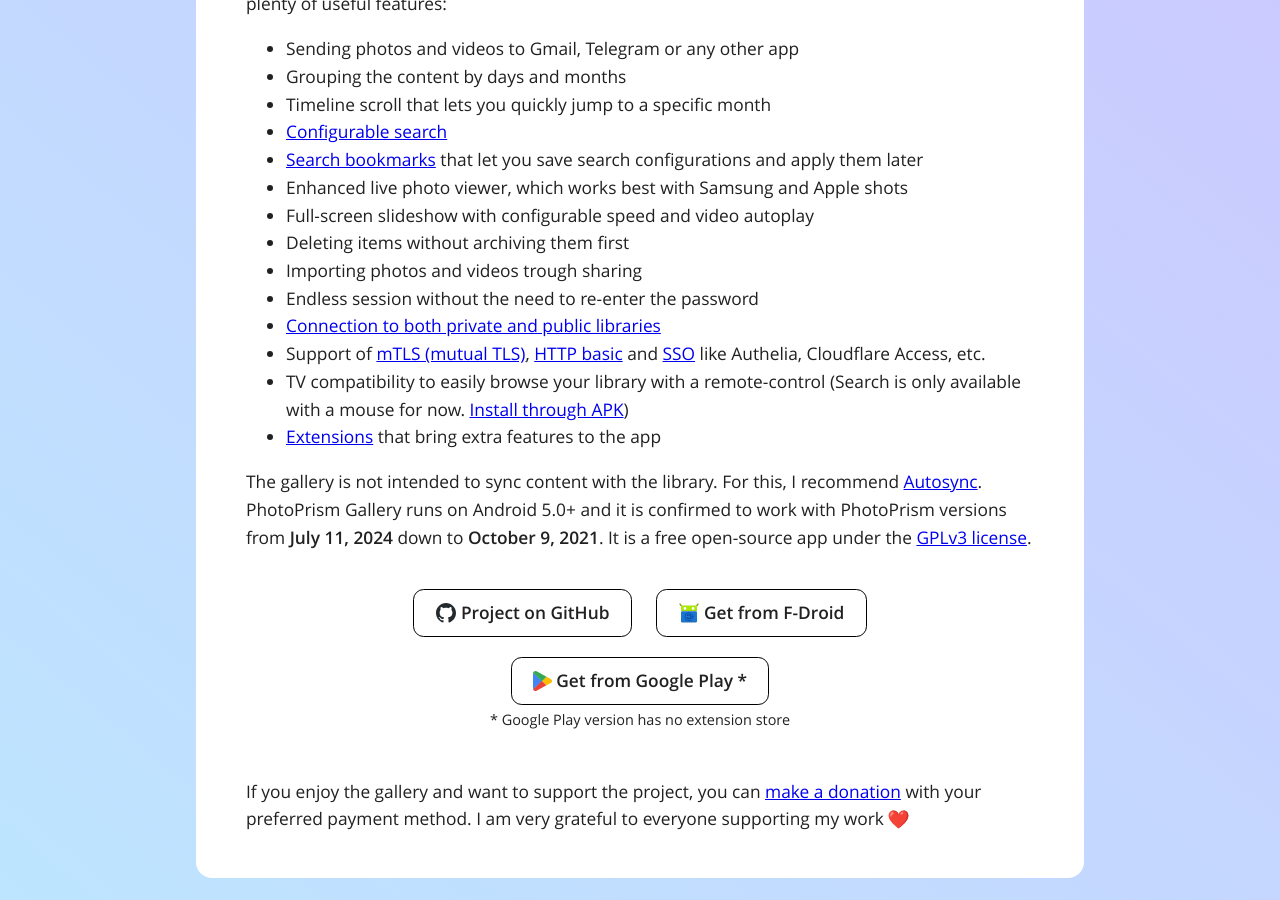
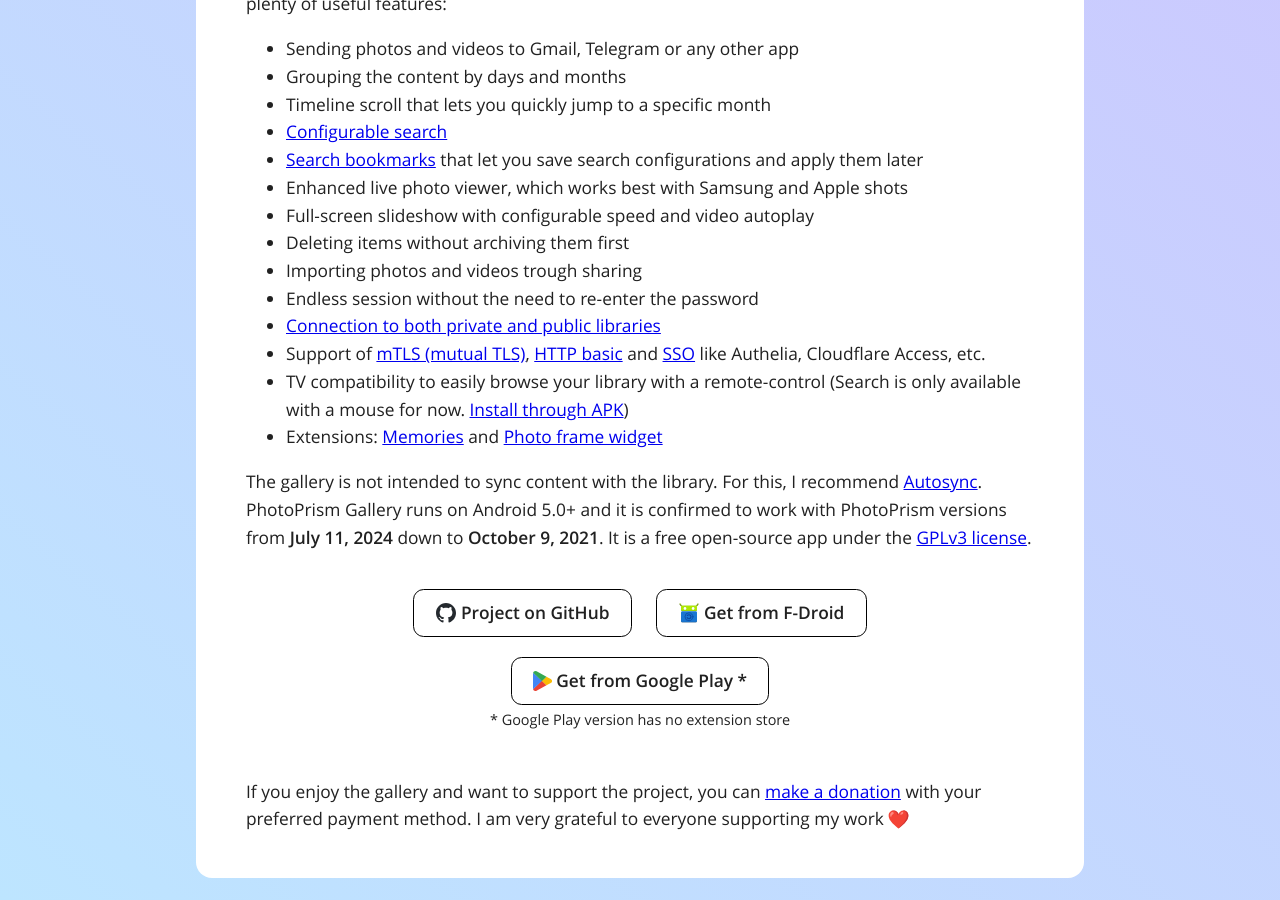
Before and after one commit to Radiokot/website, a Jekyll site: the page built from _projects/photoprism-android-gallery.html, in a window 1280 px wide and 900 px high, scrolled down 898 px. Built offline with Jekyll 4.4.1, drawn with Linux system fonts in a browser that asks for light colours.

Commit message:
Update PhotoPrism description

```diff
--- a/_projects/photoprism-android-gallery.html
+++ b/_projects/photoprism-android-gallery.html
@@ -58,8 +58,12 @@
         <a href="https://github.com/Radiokot/photoprism-android-client/issues/66#issuecomment-1667426238"
             target="_blank">Install through APK</a>)
     </li>
-    <li><a href="https://github.com/Radiokot/photoprism-android-client/wiki/Gallery-extensions"
-            target="_blank">Extensions</a> that bring extra features to the app</li>
+    <li>Extensions:
+        <a href="https://github.com/Radiokot/photoprism-android-client/wiki/Memories-extension"
+            target="_blank">Memories</a> and
+        <a href="https://github.com/Radiokot/photoprism-android-client/wiki/Photo-frame-widget-extension"
+            target="_blank">Photo frame widget</a>
+    </li>
 </ul>
 <p>
     The gallery is not intended to sync content with the library.
```
